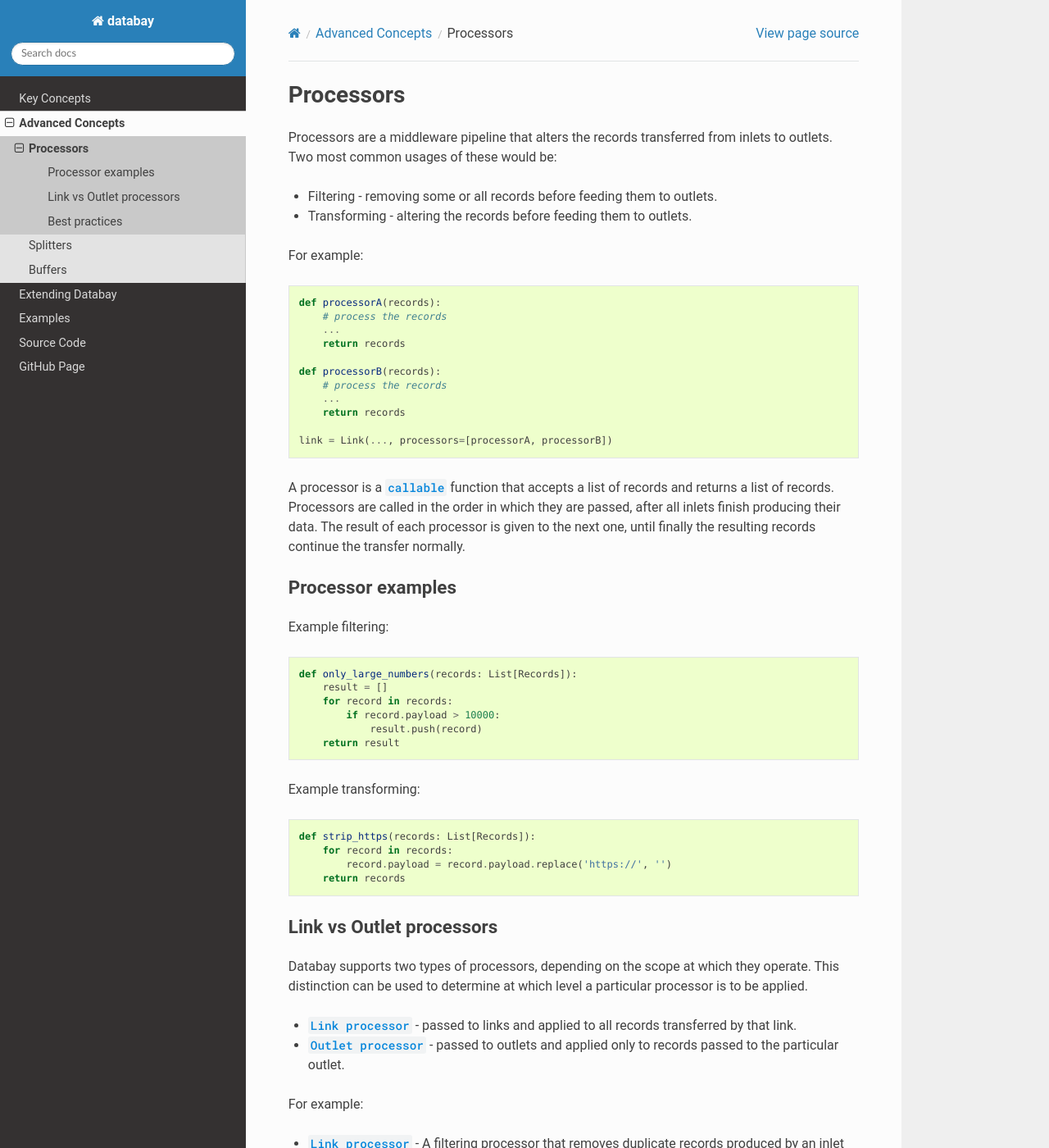
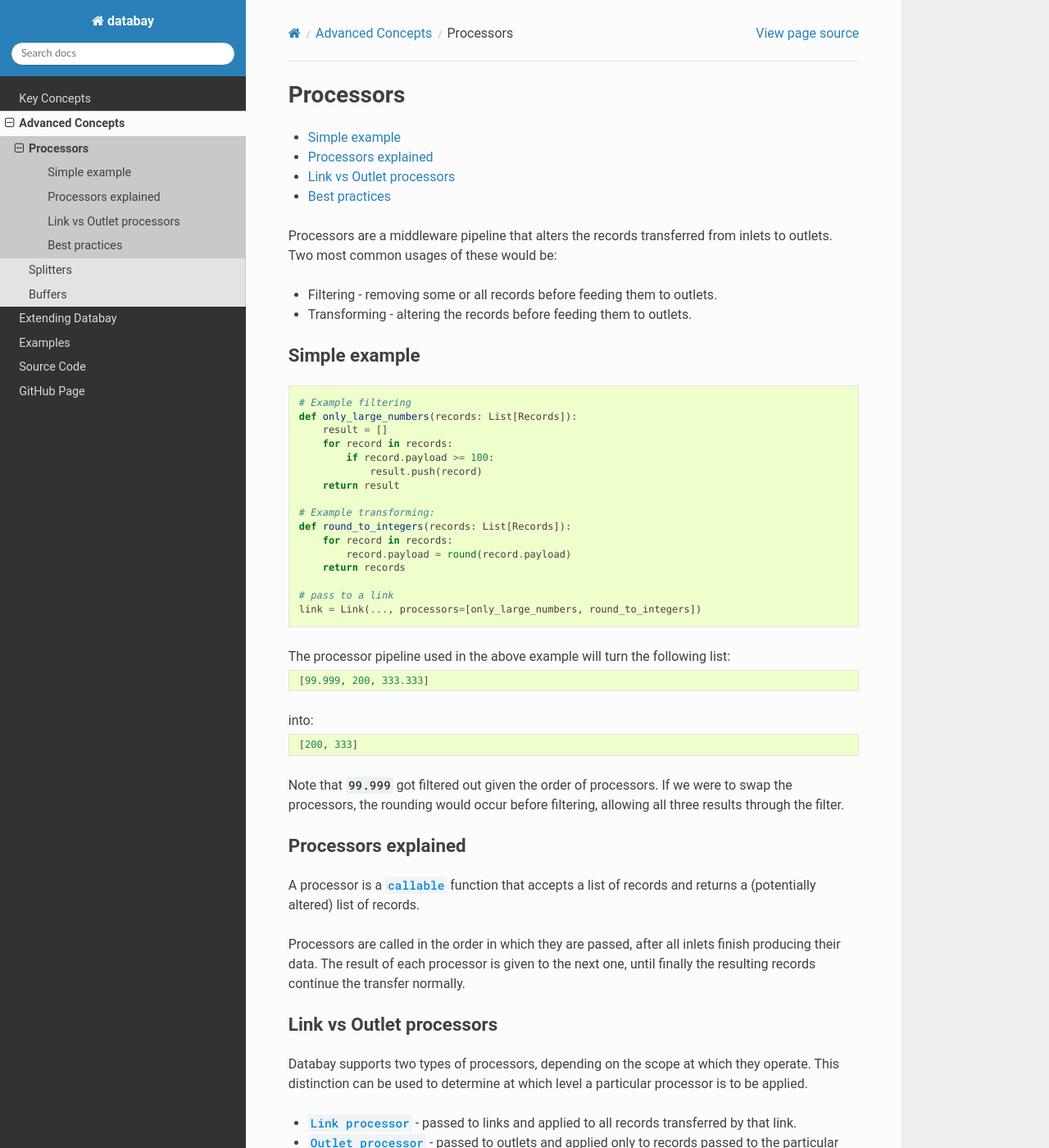
Before and after one commit to Voyz/databay, a Sphinx documentation site: the page built from docs/source/advanced/processors.rst, in a window 1280 px wide and 1400 px high. Shown: the whole window at 82% size. Built offline with Sphinx 7.4.7 and the Read the Docs theme 2.0.0, drawn with Linux system fonts in a browser that asks for light colours; pages that are not in the unit, such as notebooks, are missing from menus.

Commit message:
updated processors' and splitters' documentation

```diff
--- a/docs/source/advanced/processors.rst
+++ b/docs/source/advanced/processors.rst
@@ -2,54 +2,64 @@
 
 Processors
 ==========
+
+.. contents::
+    :local:
+    :backlinks: entry
 
 Processors are a middleware pipeline that alters the records transferred from inlets to outlets. Two most common usages of these would be:
 
 * Filtering - removing some or all records before feeding them to outlets.
 * Transforming - altering the records before feeding them to outlets.
 
-For example:
+Simple example
+--------------
 
 .. code-block:: python
 
-    def processorA(records):
-        # process the records
-        ...
-        return records
-
-    def processorB(records):
-        # process the records
-        ...
-        return records
-
-    link = Link(..., processors=[processorA, processorB])
-
-A processor is a :any:`callable` function that accepts a list of records and returns a list of records. Processors are called in the order in which they are passed, after all inlets finish producing their data. The result of each processor is given to the next one, until finally the resulting records continue the transfer normally.
-
-Processor examples
-------------------
-
-Example filtering:
-
-.. code-block:: python
-
+    # Example filtering
     def only_large_numbers(records: List[Records]):
         result = []
         for record in records:
-            if record.payload > 10000:
+            if record.payload >= 100:
                 result.push(record)
         return result
 
-
-Example transforming:
-
-.. code-block:: python
-
-    def strip_https(records: List[Records]):
+    # Example transforming:
+    def round_to_integers(records: List[Records]):
         for record in records:
-            record.payload = record.payload.replace('https://', '')
+            record.payload = round(record.payload)
         return records
 
+    # pass to a link
+    link = Link(..., processors=[only_large_numbers, round_to_integers])
+
+.. rst-class:: mb-s
+
+    The processor pipeline used in the above example will turn the following list:
+
+    .. rst-class:: highlight-small
+    .. code-block:: python
+
+        [99.999, 200, 333.333]
+
+.. rst-class:: mb-s
+
+    into:
+
+    .. rst-class:: highlight-small
+    .. code-block:: python
+
+        [200, 333]
+
+Note that :code:`99.999` got filtered out given the order of processors. If we were to swap the processors, the rounding would occur before filtering, allowing all three results through the filter.
+
+Processors explained
+--------------------
+
+A processor is a :any:`callable` function that accepts a list of records and returns a (potentially altered) list of records.
+
+Processors are called in the order in which they are passed, after all inlets finish producing their data. The result of each processor is given to the next one, until finally the resulting records continue the transfer normally.
 
 .. _link-outlet-processors:
 
```
Also changed, not shown: docs/source/advanced/splitters.rst (+60 -9 lines).
